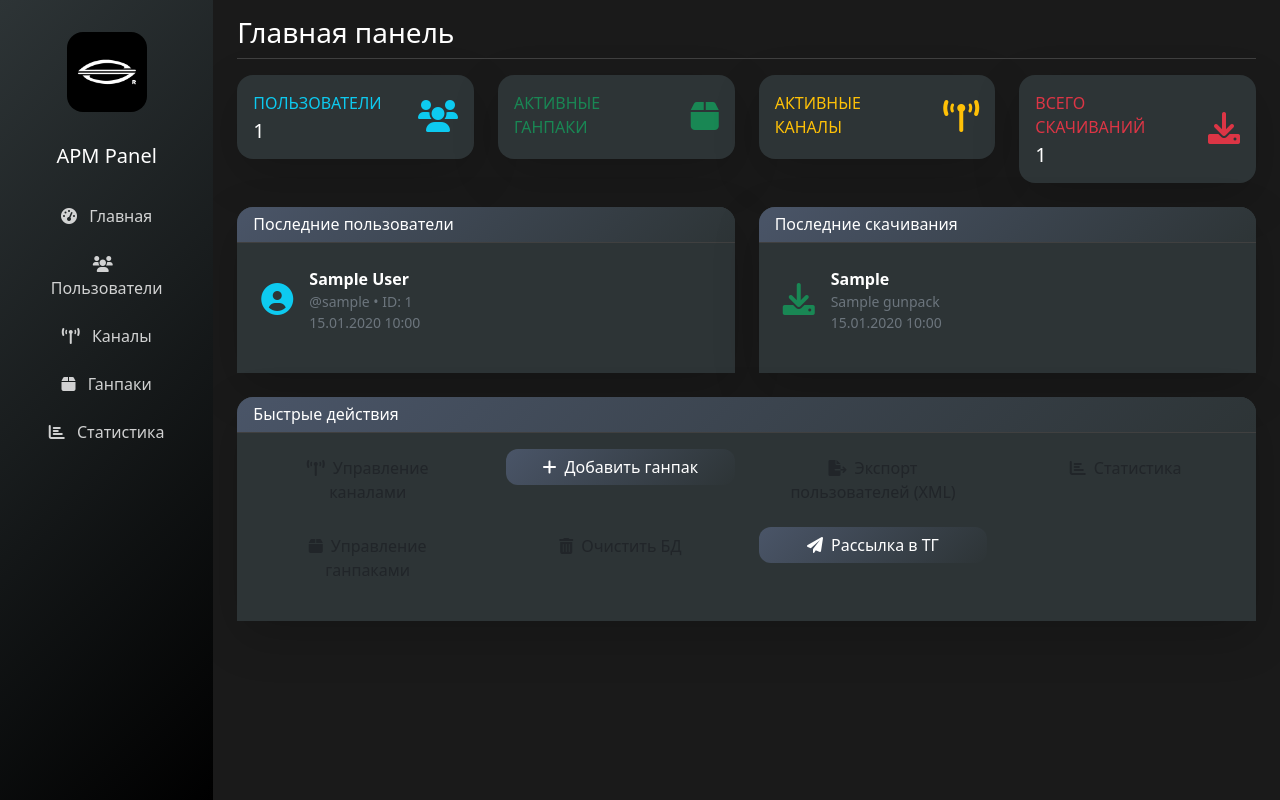
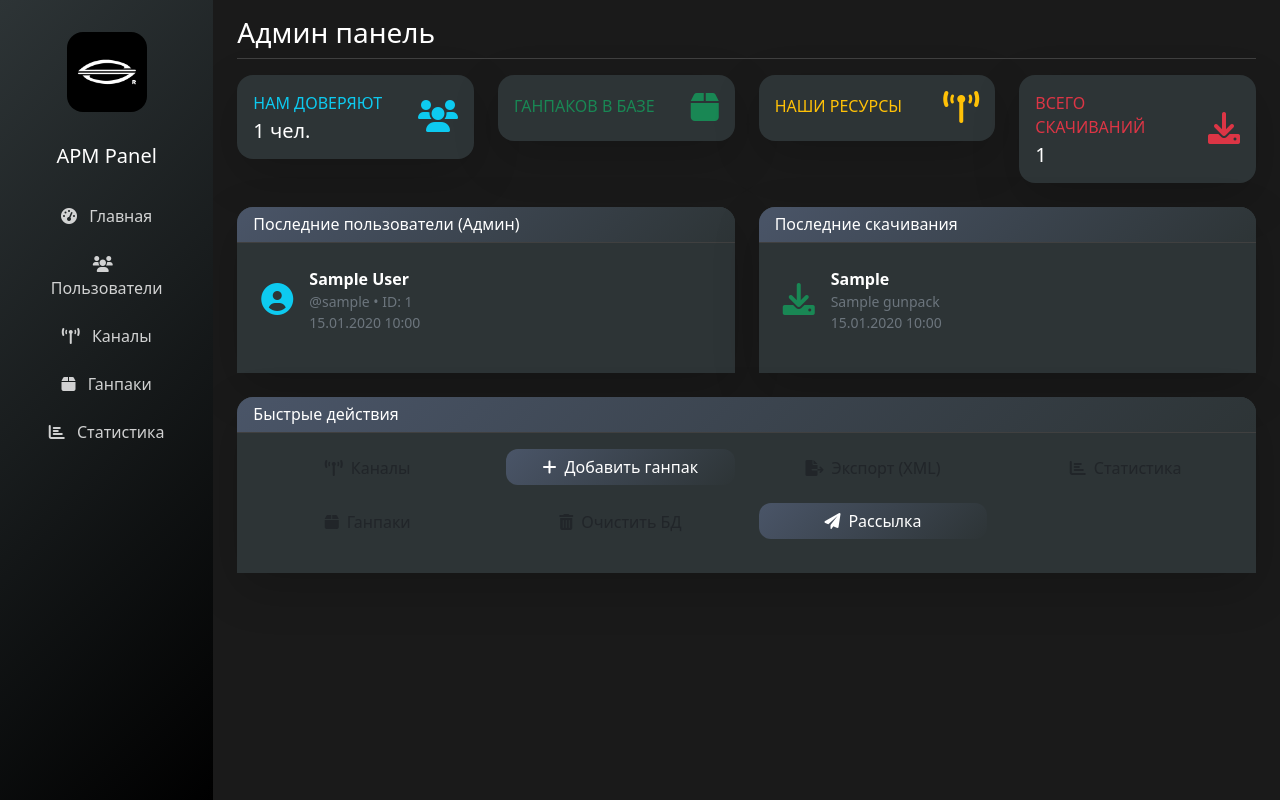
Before and after one commit to ange1231/apmbot, a Flask app: page /dashboard in a window 1280 px wide. Run offline with Flask 3, Linux system fonts and the light colour scheme; a user stored in the database is signed in; tables that the repository leaves empty hold one stand-in row (values such as "Sample post"); some libraries are stand-ins or nearby versions.

Commit message:
Update dashboard_dark.html

```diff
--- a/templates/dashboard_dark.html
+++ b/templates/dashboard_dark.html
@@ -1,8 +1,10 @@
 {% extends "base_dark.html" %}
 
-{% block title %}Главная - Админ панель{% endblock %}
+{% block title %}Главная - APM Panel{% endblock %}
 
-{% block header %}Главная панель{% endblock %}
+{% block header %}
+    {% if current_user.role == 'admin' %}Админ панель{% else %}Статистика проекта{% endif %}
+{% endblock %}
 
 {% block content %}
 <div class="row">
@@ -12,9 +14,9 @@
                 <div class="row no-gutters align-items-center">
                     <div class="col mr-2">
                         <div class="text-xs font-weight-bold text-info text-uppercase mb-1">
-                            Пользователи
+                            Нам доверяют
                         </div>
-                        <div class="h5 mb-0 font-weight-bold text-white">{{ users_count }}</div>
+                        <div class="h5 mb-0 font-weight-bold text-white">{{ users_count }} чел.</div>
                     </div>
                     <div class="col-auto">
                         <i class="fas fa-users fa-2x text-info"></i>
@@ -30,7 +32,7 @@
                 <div class="row no-gutters align-items-center">
                     <div class="col mr-2">
                         <div class="text-xs font-weight-bold text-success text-uppercase mb-1">
-                            Активные ганпаки
+                            Ганпаков в базе
                         </div>
                         <div class="h5 mb-0 font-weight-bold text-white">{{ gunpacks_count }}</div>
                     </div>
@@ -48,7 +50,7 @@
                 <div class="row no-gutters align-items-center">
                     <div class="col mr-2">
                         <div class="text-xs font-weight-bold text-warning text-uppercase mb-1">
-                            Активные каналы
+                            Наши ресурсы
                         </div>
                         <div class="h5 mb-0 font-weight-bold text-white">{{ channels_count }}</div>
                     </div>
@@ -79,11 +81,12 @@
     </div>
 </div>
 
+{% if current_user.role == 'admin' %}
 <div class="row">
     <div class="col-lg-6 mb-4">
         <div class="card card-dark border-0 shadow-lg">
             <div class="card-header bg-dark border-secondary">
-                <h6 class="m-0 font-weight-bold text-white">Последние пользователи</h6>
+                <h6 class="m-0 font-weight-bold text-white">Последние пользователи (Админ)</h6>
             </div>
             <div class="card-body bg-dark">
                 {% if recent_users %}
@@ -93,7 +96,7 @@
                             <i class="fas fa-user-circle fa-2x text-info"></i>
                         </div>
                         <div class="flex-grow-1 ms-3">
-                            <div class="fw-bold text-white">{{ user.first_name }} {{ user.last_name }}</div>
+                            <div class="fw-bold text-white">{{ user.first_name or 'Пользователь' }} {{ user.last_name or '' }}</div>
                             <div class="text-muted small">@{{ user.username or 'N/A' }} • ID: {{ user.telegram_id }}</div>
                             <div class="text-muted small">{{ user.created_at.strftime('%d.%m.%Y %H:%M') }}</div>
                         </div>
@@ -119,8 +122,8 @@
                             <i class="fas fa-download fa-2x text-success"></i>
                         </div>
                         <div class="flex-grow-1 ms-3">
-                            <div class="fw-bold text-white">{{ download.user.first_name }}</div>
-                            <div class="text-muted small">{{ download.gunpack.name }}</div>
+                            <div class="fw-bold text-white">{{ download.user.first_name if download.user else 'System' }}</div>
+                            <div class="text-muted small">{{ download.gunpack.name if download.gunpack else 'Unknown Pack' }}</div>
                             <div class="text-muted small">{{ download.downloaded_at.strftime('%d.%m.%Y %H:%M') }}</div>
                         </div>
                     </div>
@@ -141,44 +144,27 @@
             </div>
             <div class="card-body bg-dark">
                 <div class="row">
-                    <div class="col-md-3 mb-3">
-                        <a href="{{ url_for('channels') }}" class="btn btn-info-dark w-100">
-                            <i class="fas fa-broadcast-tower me-2"></i>Управление каналами
-                        </a>
-                    </div>
-                    <div class="col-md-3 mb-3">
-                        <a href="{{ url_for('new_gunpack') }}" class="btn btn-primary-dark w-100">
-                            <i class="fas fa-plus me-2"></i>Добавить ганпак
-                        </a>
-                    </div>
-                    <div class="col-md-3 mb-3">
-                        <a href="{{ url_for('export_users_xml') }}" class="btn btn-success-dark w-100">
-                            <i class="fas fa-file-export me-2"></i>Экспорт пользователей (XML)
-                        </a>
-                    </div>
-                    <div class="col-md-3 mb-3">
-                        <a href="{{ url_for('statistics') }}" class="btn btn-warning-dark w-100">
-                            <i class="fas fa-chart-bar me-2"></i>Статистика
-                        </a>
-                    </div>
-                    <div class="col-md-3 mb-3">
-                        <a href="{{ url_for('gunpacks') }}" class="btn btn-secondary-dark w-100">
-                            <i class="fas fa-box me-2"></i>Управление ганпаками
-                        </a>
-                    </div>
-                    <div class="col-md-3 mb-3">
-                        <a href="{{ url_for('cleanup_database') }}" class="btn btn-danger-dark w-100" onclick="return confirm('Очистить базу данных от осиротевших записей?')">
-                            <i class="fas fa-trash-alt me-2"></i>Очистить БД
-                        </a>
-                    </div>
-                    <div class="col-md-3 mb-3">
-                        <a href="{{ url_for('broadcast') }}" class="btn btn-primary-dark w-100">
-                            <i class="fas fa-paper-plane me-2"></i>Рассылка в ТГ
-                        </a>
-                    </div>
+                    <div class="col-md-3 mb-3"><a href="{{ url_for('channels') }}" class="btn btn-info-dark w-100"><i class="fas fa-broadcast-tower me-2"></i>Каналы</a></div>
+                    <div class="col-md-3 mb-3"><a href="{{ url_for('new_gunpack') }}" class="btn btn-primary-dark w-100"><i class="fas fa-plus me-2"></i>Добавить ганпак</a></div>
+                    <div class="col-md-3 mb-3"><a href="{{ url_for('export_users_xml') }}" class="btn btn-success-dark w-100"><i class="fas fa-file-export me-2"></i>Экспорт (XML)</a></div>
+                    <div class="col-md-3 mb-3"><a href="{{ url_for('statistics') }}" class="btn btn-warning-dark w-100"><i class="fas fa-chart-bar me-2"></i>Статистика</a></div>
+                    <div class="col-md-3 mb-3"><a href="{{ url_for('gunpacks') }}" class="btn btn-secondary-dark w-100"><i class="fas fa-box me-2"></i>Ганпаки</a></div>
+                    <div class="col-md-3 mb-3"><a href="{{ url_for('cleanup_database') }}" class="btn btn-danger-dark w-100" onclick="return confirm('Очистить БД?')"><i class="fas fa-trash-alt me-2"></i>Очистить БД</a></div>
+                    <div class="col-md-3 mb-3"><a href="{{ url_for('broadcast') }}" class="btn btn-primary-dark w-100"><i class="fas fa-paper-plane me-2"></i>Рассылка</a></div>
                 </div>
             </div>
         </div>
     </div>
 </div>
+{% else %}
+<div class="row mt-2">
+    <div class="col-12">
+        <div class="card card-dark border-0 shadow-lg text-center p-5">
+            <i class="fas fa-shield-alt fa-3x text-info mb-3"></i>
+            <h4 class="text-white">Добро пожаловать в APM Panel</h4>
+            <p class="text-muted">Вы авторизованы как пользователь. Выше представлена общая статистика нашего проекта.</p>
+        </div>
+    </div>
+</div>
+{% endif %}
 {% endblock %}
```
